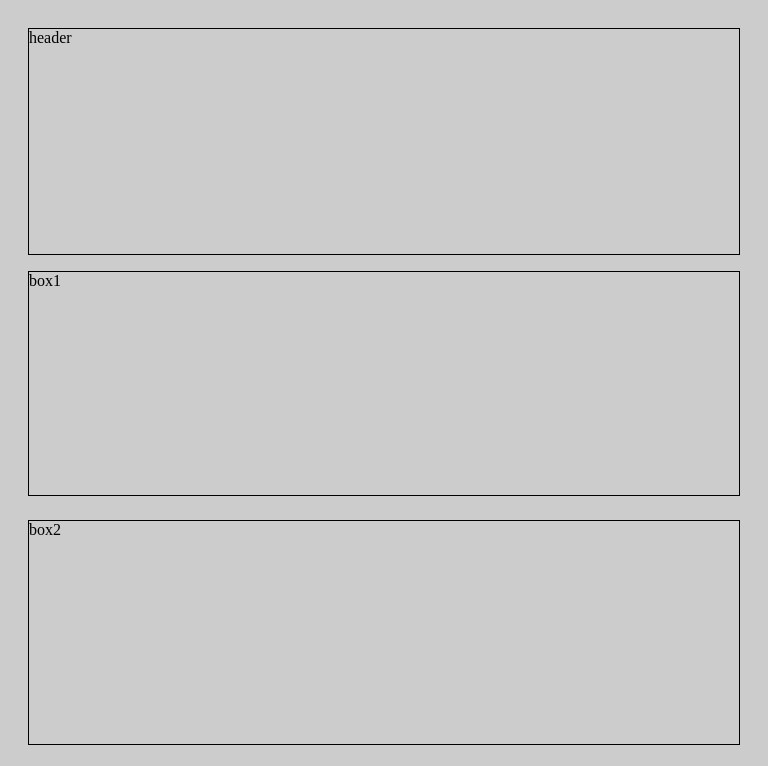
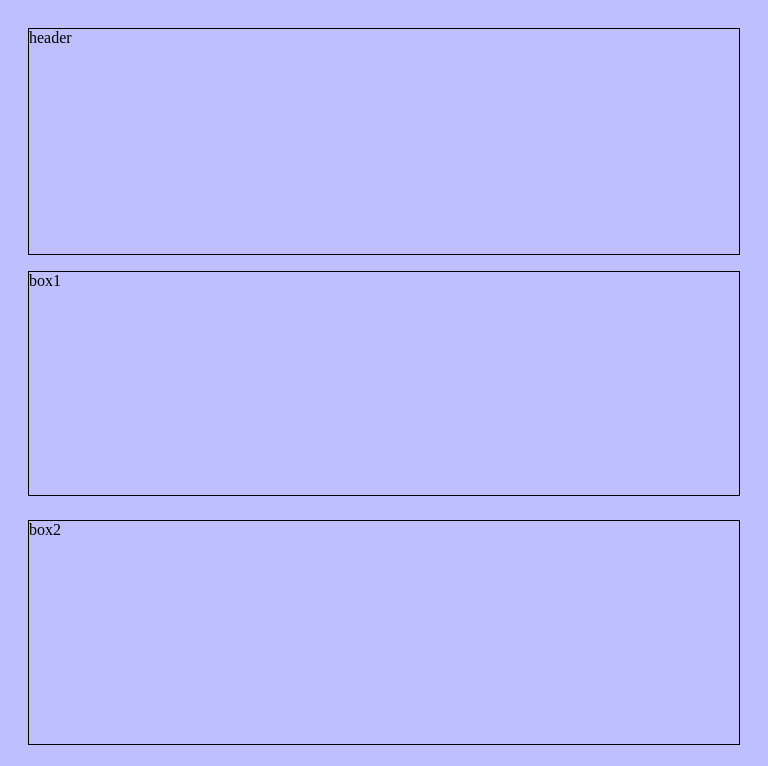
Before and after one commit to emilavara/uppgift-2, a plain HTML site: page index.html in a window 768 px wide. Shown: the top 766 px of the page. Drawn offline with Linux system fonts and the light colour scheme.

Commit message:
Update style.css

```diff
--- a/css/style.css
+++ b/css/style.css
@@ -61,8 +61,9 @@ body {
 
  /* phones */
  @media only screen and (max-width: 768px) {
+
 	body {
-		background: #bbb;
+		background: rgba(255, 0, 0, 0.25);
 	}
 
 	.box-content {
@@ -81,8 +82,9 @@ body {
 
  /* tablets */
  @media only screen and (max-width: 960px) and (min-width: 768px) {
+
 	body {
-		background: #ccc;
+		background: rgba(0, 0, 255, 0.25);
 	}
 
 	.nested-footer {
```
